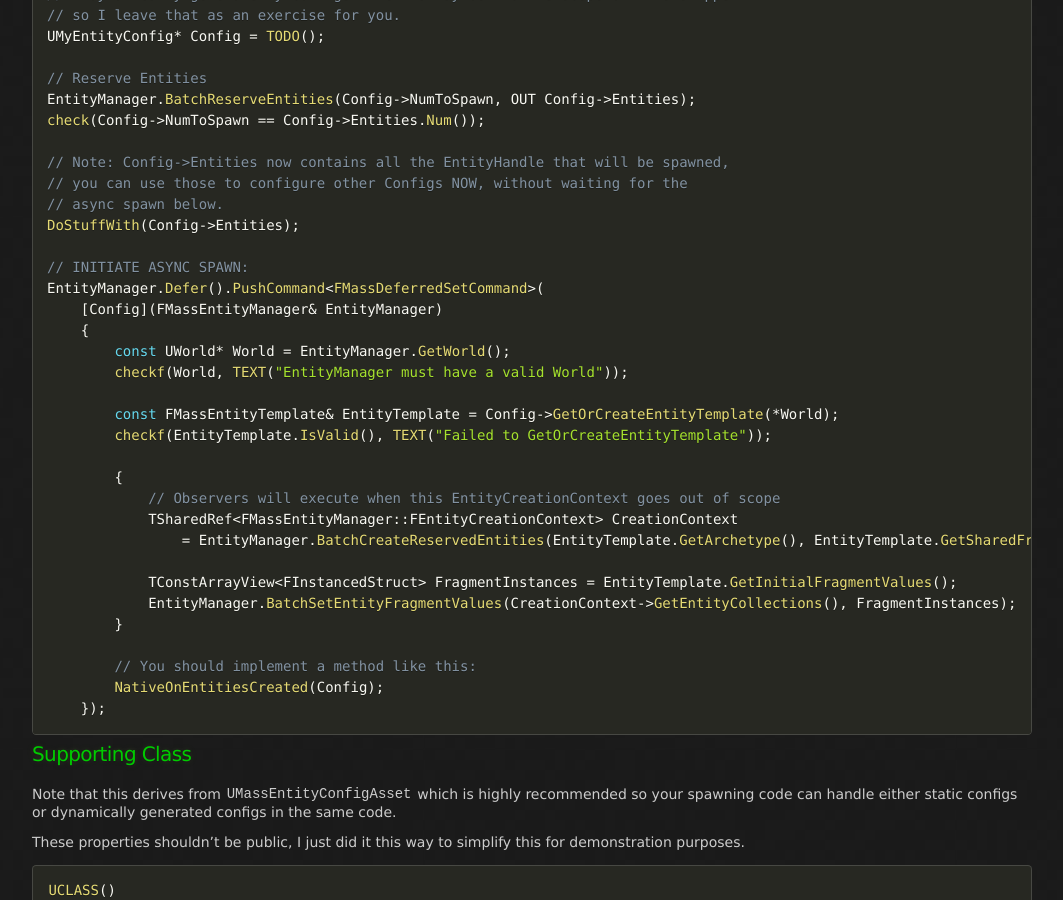
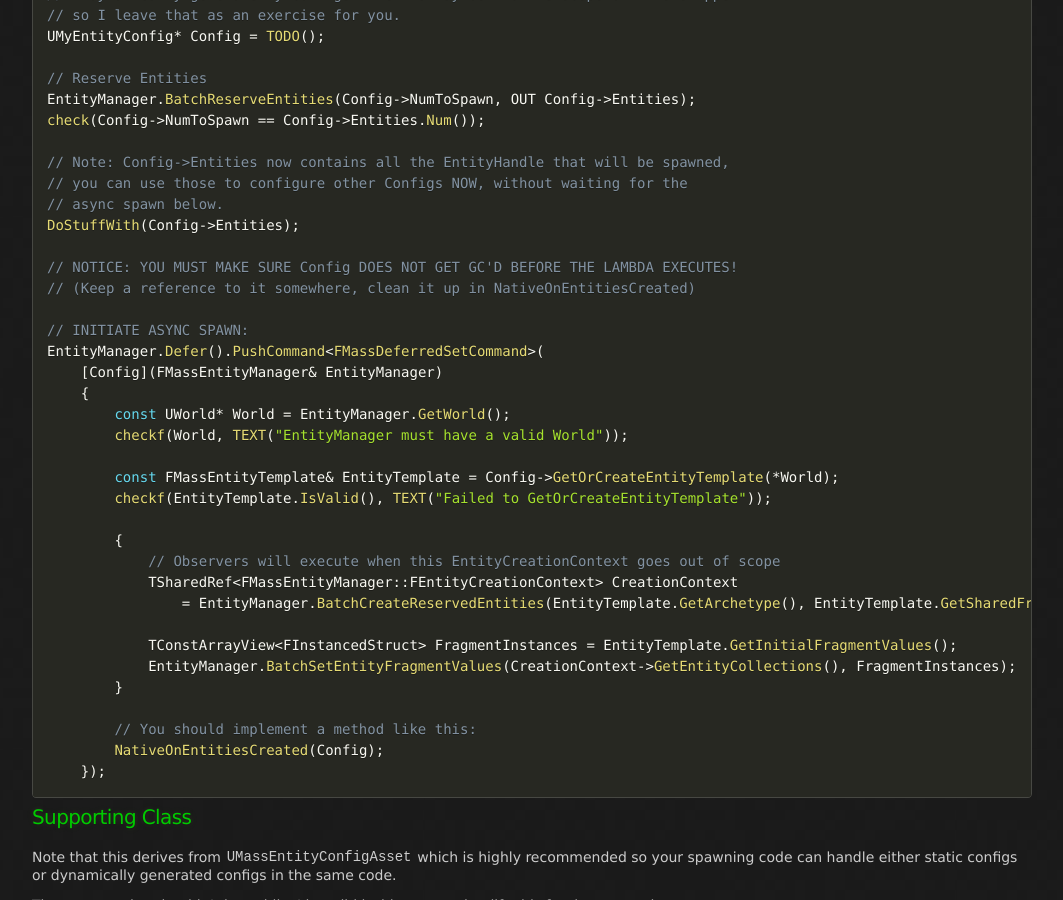
Before and after one commit to x157/x157.github.io, a Jekyll site: the page built from UE5/Mass/HowTo/SpawnEntities.md, in a window 1280 px wide and 900 px high, scrolled down 3507 px. Shown: the whole window, without its empty margins (108-1171 px from the left). Built offline with Jekyll 4.4.1, drawn with Linux system fonts in a browser that asks for light colours.

Commit message:
Added note about ensuring Config doesn't GC

```diff
--- a/UE5/Mass/HowTo/SpawnEntities.md
+++ b/UE5/Mass/HowTo/SpawnEntities.md
@@ -194,6 +194,9 @@ check(Config->NumToSpawn == Config->Entities.Num());
 // async spawn below.
 DoStuffWith(Config->Entities);
 
+// NOTICE: YOU MUST MAKE SURE Config DOES NOT GET GC'D BEFORE THE LAMBDA EXECUTES!
+// (Keep a reference to it somewhere, clean it up in NativeOnEntitiesCreated)
+
 // INITIATE ASYNC SPAWN:
 EntityManager.Defer().PushCommand<FMassDeferredSetCommand>(
     [Config](FMassEntityManager& EntityManager)
```
